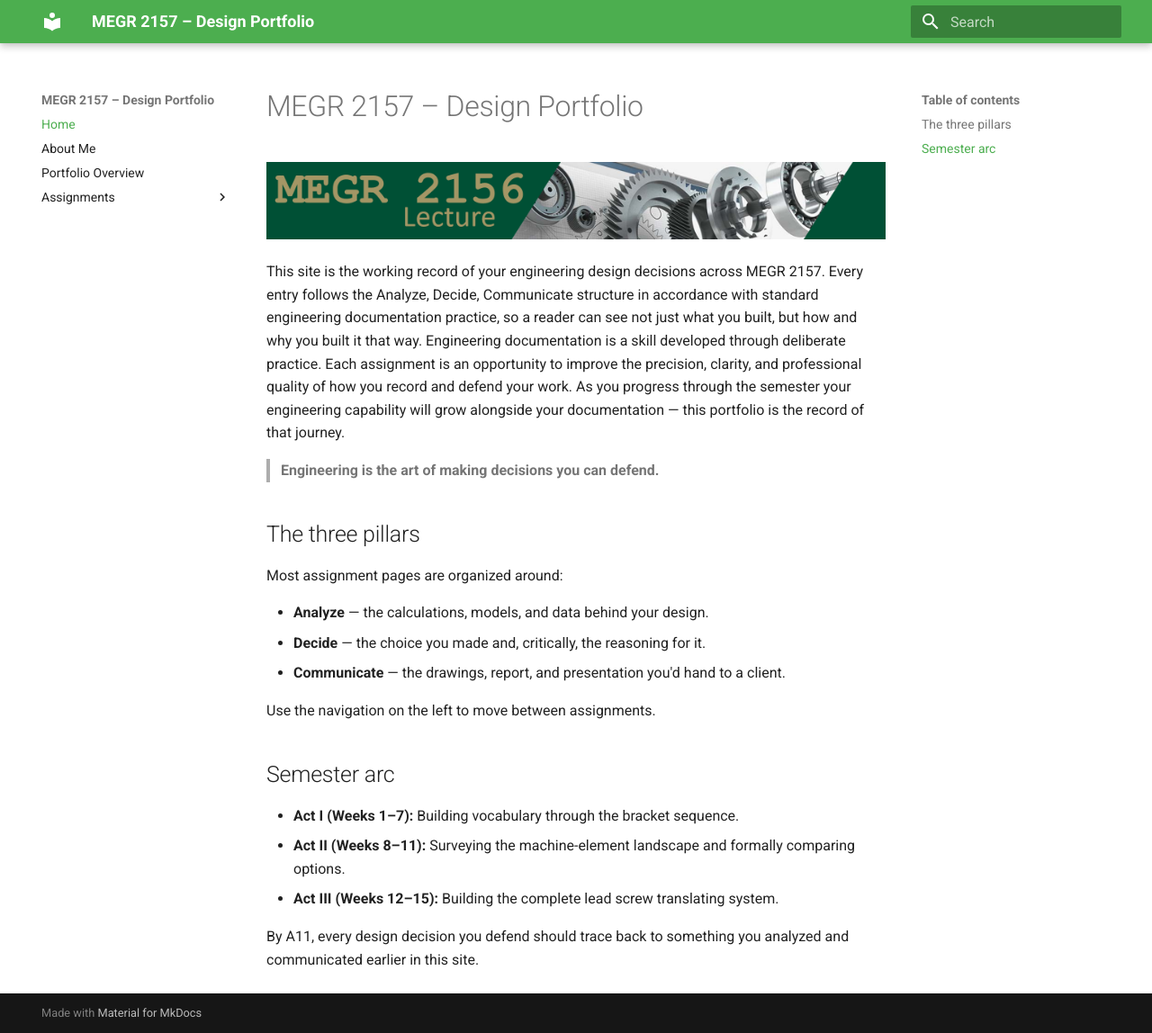
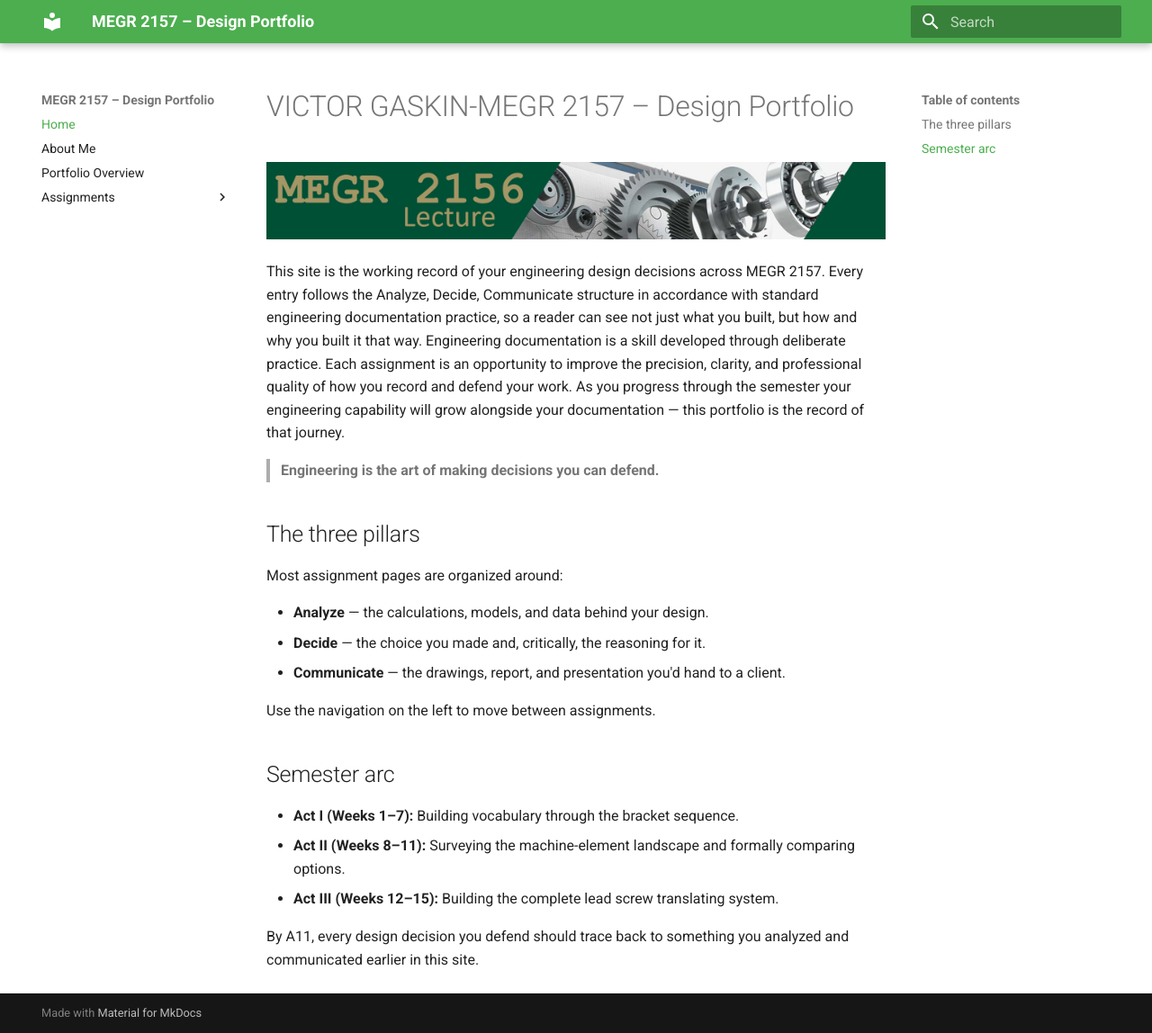
Before and after one commit to VictorGaskin/Designs-Project-Portfolio-, an MkDocs documentation site: the page built from docs/index.md, in a window 1280 px wide and 1148 px high. Shown: the whole window at 90% size. Built offline with MkDocs 1.6.1 and Material for MkDocs 9.7.7, drawn with Linux system fonts in a browser that asks for light colours.

Commit message:
Update title in index.md to include author name

```diff
--- a/docs/index.md
+++ b/docs/index.md
@@ -1,4 +1,4 @@
-# MEGR 2157 – Design Portfolio
+# VICTOR GASKIN-MEGR 2157 – Design Portfolio
 
 ![MEGR 2156-7 Title](MEGR2156title.png)
 
```
